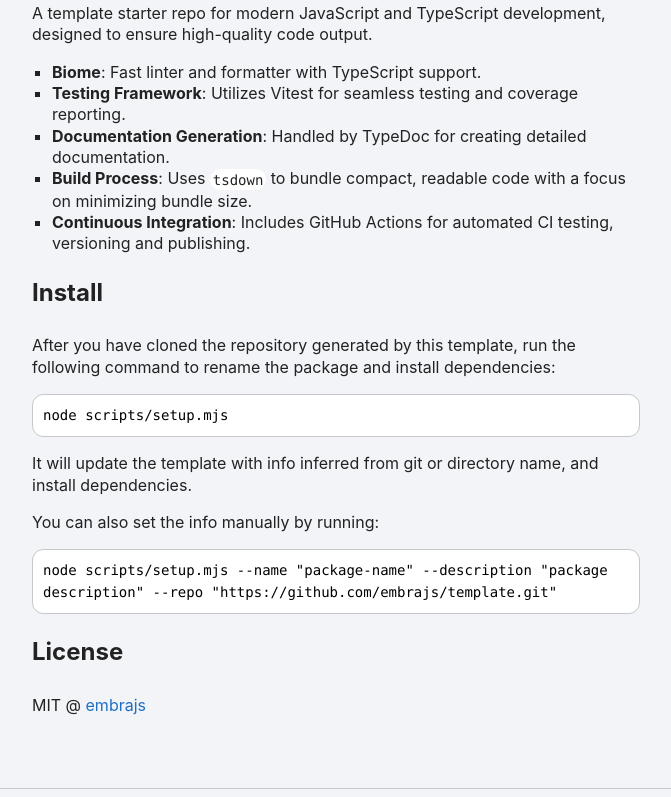
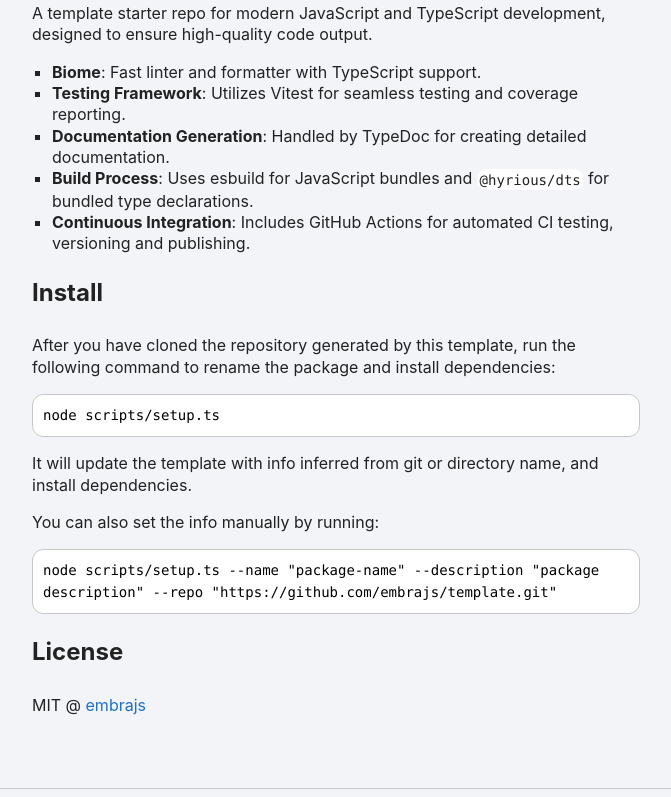
Before and after one commit to embrajs/template, a plain HTML site: page index.html in a window 1280 px wide. Shown: the part 526-1323 px from the top of the page, without its empty margins (272-943 px from the left). Drawn offline with Linux system fonts and the light colour scheme.

Commit message:
Deploying to gh-pages from @ embrajs/template@3d11bad08280b0466618e8190f5a18688b3cb2f7 🚀

```diff
--- a/index.html
+++ b/index.html
@@ -81,8 +81,8 @@
             <li><strong>Testing Framework</strong>: Utilizes Vitest for seamless testing and coverage reporting.</li>
             <li><strong>Documentation Generation</strong>: Handled by TypeDoc for creating detailed documentation.</li>
             <li>
-              <strong>Build Process</strong>: Uses <code>tsdown</code> to bundle compact, readable code with a focus on
-              minimizing bundle size.
+              <strong>Build Process</strong>: Uses esbuild for JavaScript bundles and <code>@hyrious/dts</code> for
+              bundled type declarations.
             </li>
             <li>
               <strong>Continuous Integration</strong>: Includes GitHub Actions for automated CI testing, versioning and
@@ -98,13 +98,13 @@
             After you have cloned the repository generated by this template, run the following command to rename the
             package and install dependencies:
           </p>
-          <pre><code class="console"><span class="hl-0">node scripts/setup.mjs</span>
+          <pre><code class="console"><span class="hl-0">node scripts/setup.ts</span>
 </code><button type="button">Copy</button></pre>
 
           <p>It will update the template with info inferred from git or directory name, and install dependencies.</p>
           <p>You can also set the info manually by running:</p>
           <pre
-          ><code class="console"><span class="hl-0">node scripts/setup.mjs --name &quot;package-name&quot; --description &quot;package description&quot; --repo &quot;https://github.com/embrajs/template.git&quot;</span>
+          ><code class="console"><span class="hl-0">node scripts/setup.ts --name &quot;package-name&quot; --description &quot;package description&quot; --repo &quot;https://github.com/embrajs/template.git&quot;</span>
 </code><button type="button">Copy</button></pre>
 
           <h2 id="license" class="tsd-anchor-link">
```
Also changed, not shown: coverage-badges/@embra/template.svg.
